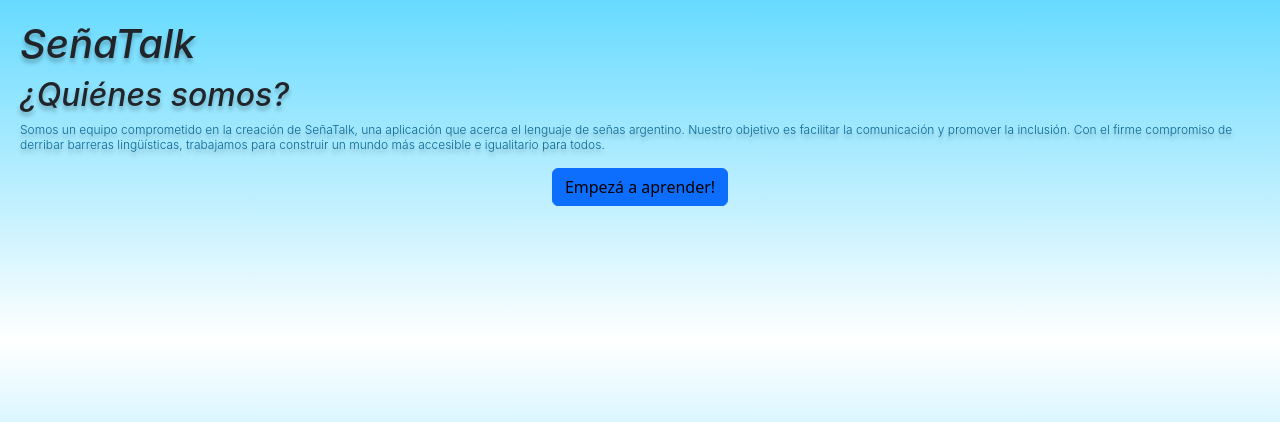
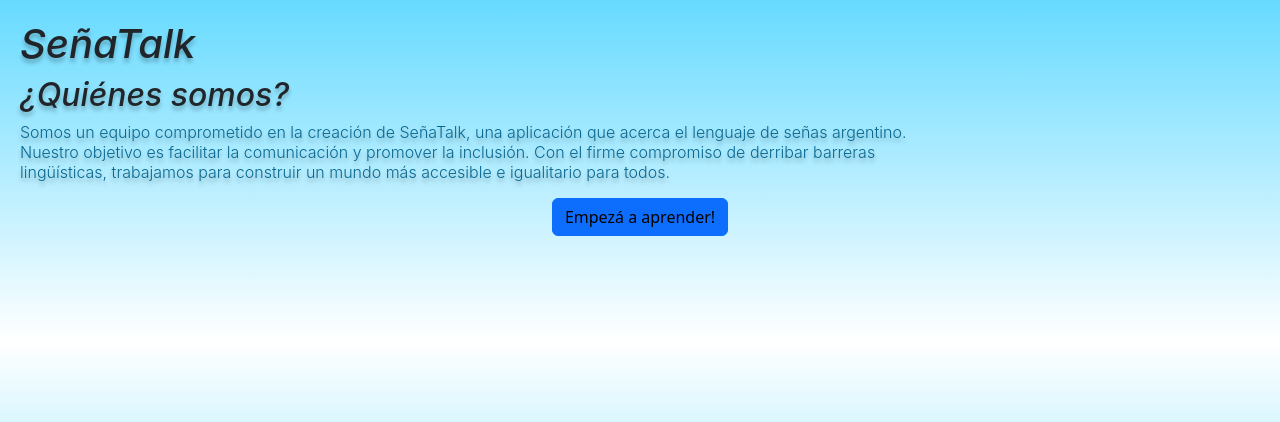
Before and after one commit to SenaTalk/se-atalk-project, a PHP site: page / in a window 1280 px wide. Shown: the part 59-481 px from the top of the page. Run offline with PHP 8.4, Linux system fonts and the light colour scheme.

Commit message:
Update index.html and style.css

```diff
--- a/index.html
+++ b/index.html
@@ -33,7 +33,7 @@
     <main>
         <h1>SeñaTalk</h1>
         <h2>¿Quiénes somos?</h2>
-        <p>
+        <p class="main-desc">
             Somos un equipo comprometido en la creación de SeñaTalk, una aplicación que acerca
             el lenguaje de señas argentino. Nuestro objetivo es facilitar la comunicación y promover la inclusión.
             Con el firme compromiso de derribar barreras lingüísticas, trabajamos para construir un mundo más
--- a/public/css/style.css
+++ b/public/css/style.css
@@ -42,7 +42,7 @@ h1 {
     color: #086790;
     text-shadow: 0px 4px 4px rgba(0, 0, 0, 0.25);
     font-family: Inter;
-    font-size: 48px;
+    font-size: 500px;
     font-style: italic;
     font-weight: 200;
     line-height: normal;
@@ -58,12 +58,14 @@ h2 {
     line-height: normal;
 }
 
-p {
+.main-desc {
     color: #086790;
     text-shadow: 0px 4px 4px rgba(0, 0, 0, 0.25);
     font-family: Inter;
-    font-size: 12px;
+    font-size: 16px;
     font-style: normal;
     font-weight: 300;
     line-height: normal;
+    text-align: left;
+    max-width: 900px;
 }
```
Also changed, not shown: 1 other file.
